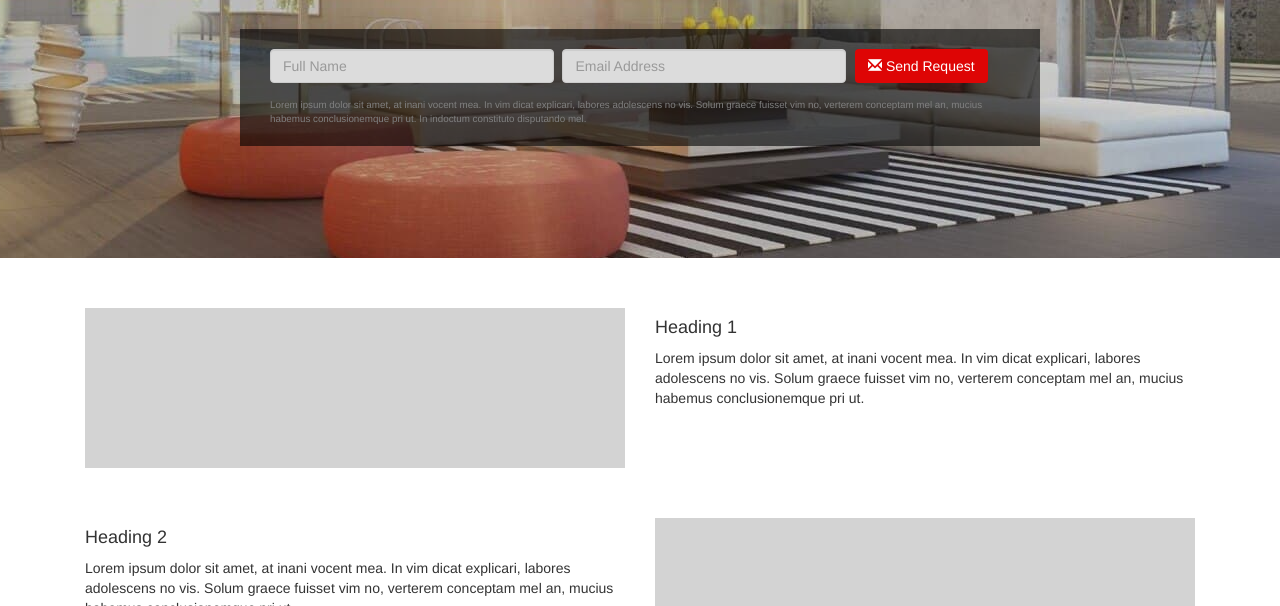
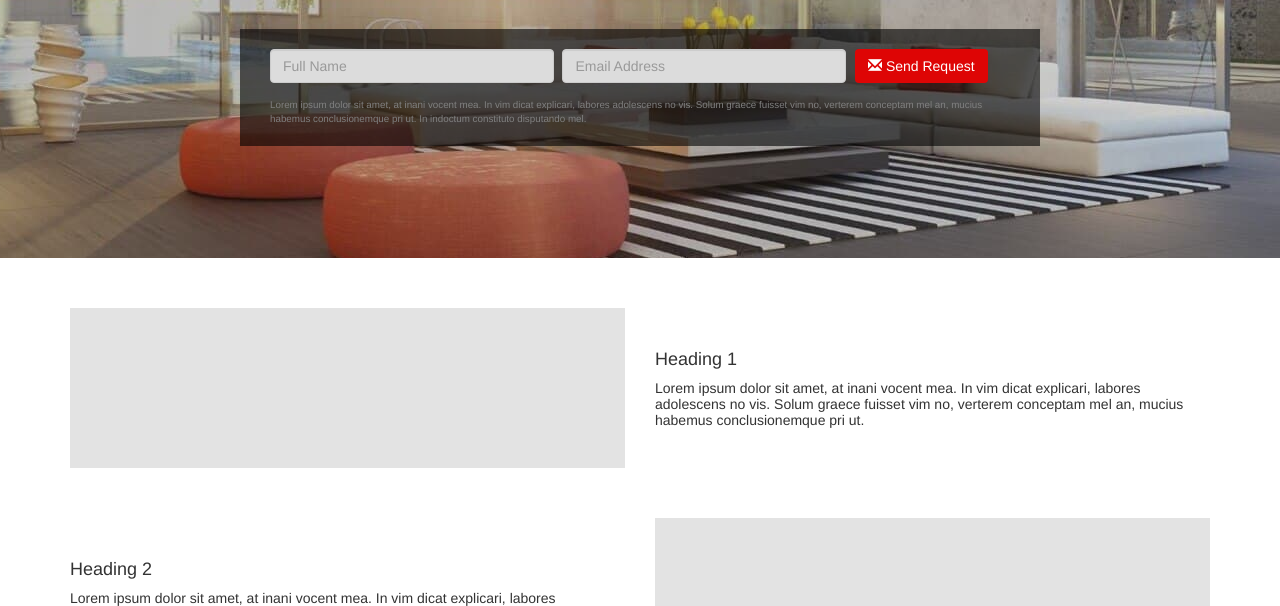
Before and after one commit to makintosh14/UITest, a plain HTML site: page index.html in a window 1280 px wide. Shown: the part 194-800 px from the top of the page. Drawn offline with Linux system fonts and the light colour scheme.

Commit message:
some css fixes

```diff
--- a/css/scss/index.scss
+++ b/css/scss/index.scss
@@ -1,12 +1,21 @@
 // === section ===
 section{
   .row{
-    margin: 50px 0px;
+    margin: 50px -15px;
     .placeholder-div{
-      background-color: lightgrey;
+      background-color: #e3e3e3;
       display: block;
       max-width: 100%;
       height: 160px;
     }
-  }
-}
+    .desc-wrapper{
+      height: 160px;
+      line-height: 160px;
+      .desc{
+        display: inline-block;
+        vertical-align: middle;
+        line-height: normal;
+      }
+    }//desc-wrapper
+  }//row
+}//section
--- a/index.html
+++ b/index.html
@@ -64,19 +64,22 @@
 			<div class="col-md-6">
 				<div class="placeholder-div"></div>
 			</div>
-			<div class="col-md-6">
-				<h4>Heading 1</h4>
-				<p>Lorem ipsum dolor sit amet, at inani vocent mea. In vim dicat explicari, labores adolescens no vis. Solum graece fuisset vim no, verterem conceptam mel an, mucius habemus conclusionemque pri ut.</p>
-
+			<div class="desc-wrapper col-md-6">
+				<div class="desc">
+					<h4>Heading 1</h4>
+					<p>Lorem ipsum dolor sit amet, at inani vocent mea. In vim dicat explicari, labores adolescens no vis. Solum graece fuisset vim no, verterem conceptam mel an, mucius habemus conclusionemque pri ut.</p>
+				</div>
 			</div>
 		</div>
 		<div class="row">
 			<div class="col-md-6 col-md-push-6">
 				<div class="placeholder-div"></div>
 			</div>
-			<div class="col-md-6 col-md-pull-6">
-				<h4>Heading 2</h4>
-				<p>Lorem ipsum dolor sit amet, at inani vocent mea. In vim dicat explicari, labores adolescens no vis. Solum graece fuisset vim no, verterem conceptam mel an, mucius habemus conclusionemque pri ut.</p>
+			<div class="desc-wrapper col-md-6 col-md-pull-6">
+				<div class="desc">
+					<h4>Heading 2</h4>
+					<p>Lorem ipsum dolor sit amet, at inani vocent mea. In vim dicat explicari, labores adolescens no vis. Solum graece fuisset vim no, verterem conceptam mel an, mucius habemus conclusionemque pri ut.</p>
+				</div>
 			</div>
 		</div>
 	</div>
```
Also changed, not shown: css/style.css, 1 other file.
